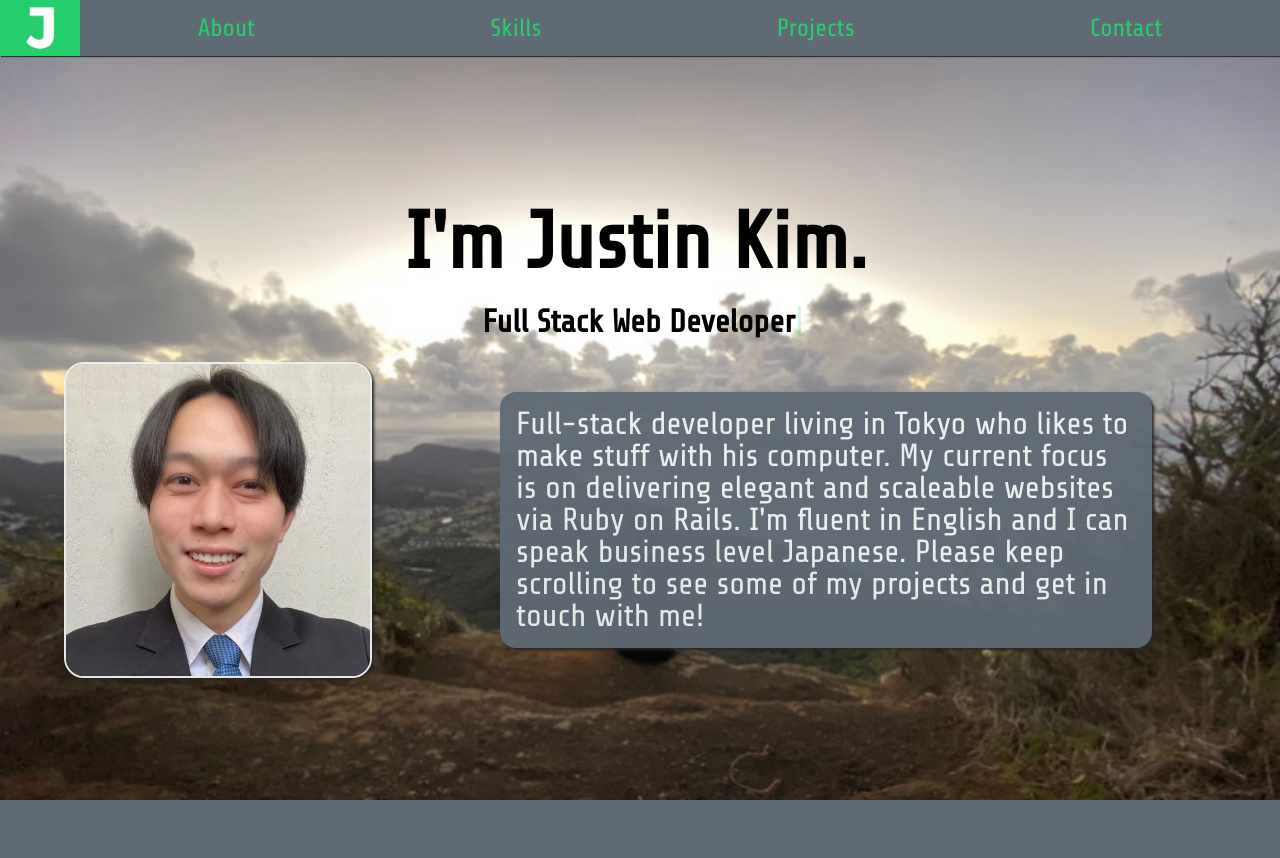
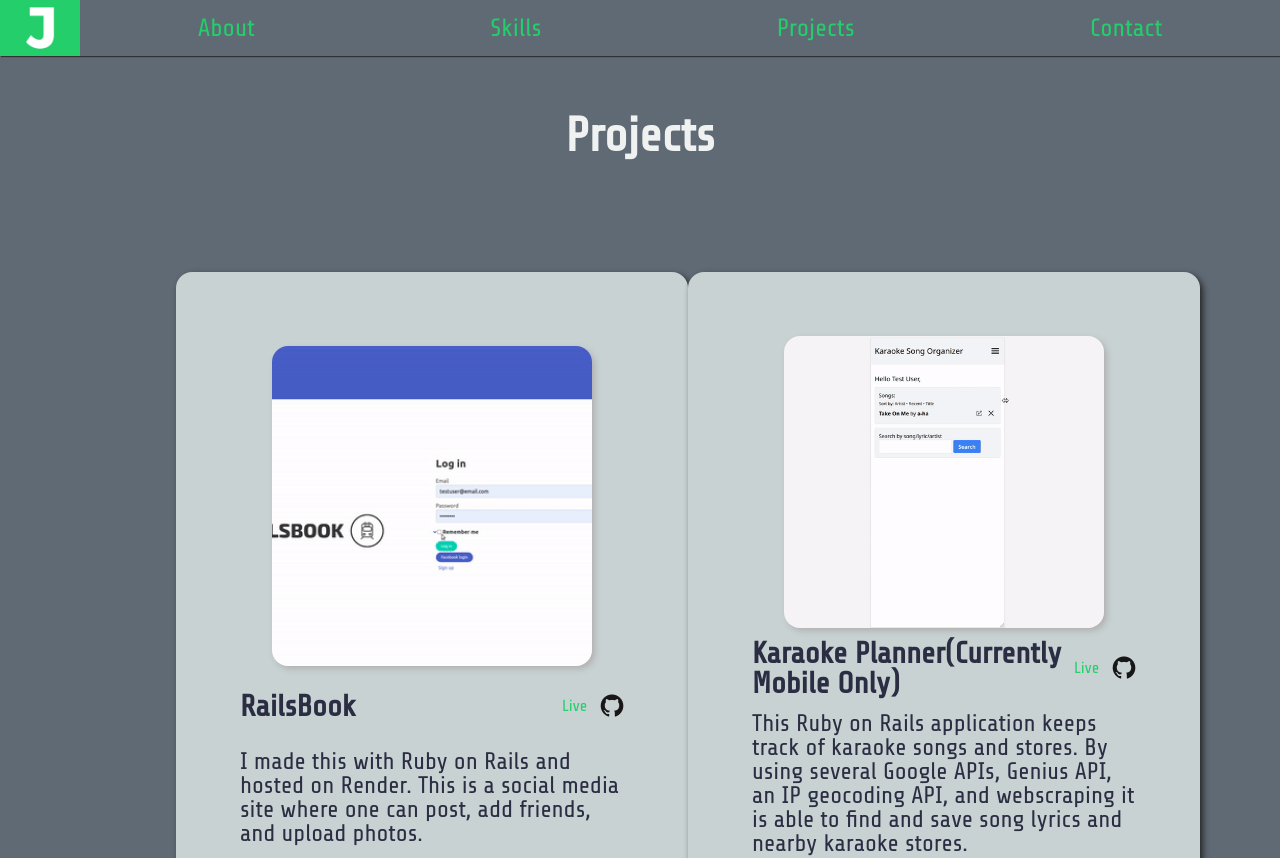
Before and after one commit to justinkim2015/react-portfolio-site, a React (Create React App) app: page /#/projects in a window 1280 px wide. Shown: the top 858 px of the page. Before the commit the page ends 800 px from the top, so only its background shows below. Built offline with nearby package versions, Linux system fonts and the light colour scheme.

Commit message:
Add basic transitions between pages

```diff
--- a/package.json
+++ b/package.json
@@ -6,6 +6,7 @@
     "@testing-library/jest-dom": "^5.16.5",
     "@testing-library/react": "^13.4.0",
     "@testing-library/user-event": "^13.5.0",
+    "framer-motion": "^8.2.4",
     "react": "^18.2.0",
     "react-dom": "^18.2.0",
     "react-router-dom": "^6.6.1",
--- a/src/App.js
+++ b/src/App.js
@@ -1,10 +1,17 @@
 import './intro/App.css';
-import './index.css';
-import Me from './intro/me.JPG'
+import './base-styles/index.css';
+import Me from './intro/me.JPG';
+import { motion } from 'framer-motion'
 
 function App() {
   return (
-    <section className="profile flex" id="profile-header">
+    <motion.section
+      className="profile flex" id="profile-header"
+
+      initial={{ opacity:0 }}
+      animate={{ opacity:1 }}
+      exit={{opacity: 0}}
+    >
       <div className="ani-container">
         <h2 className="typed-out">I'm Justin Kim.</h2>
       </div>
@@ -20,7 +27,7 @@ function App() {
           Please keep scrolling to see some of my projects and get in touch with me!
         </p>
       </div>
-    </section>
+    </motion.section>
   );
 }
 
--- a/src/RouteSwitch.js
+++ b/src/RouteSwitch.js
@@ -1,21 +1,13 @@
-import { BrowserRouter, Routes, Route } from "react-router-dom";
-import App from "./App";
+import { HashRouter } from "react-router-dom";
+import AnimatedRoutes from "./components/AnimatedRoutes";
 import Navbar from './navbar/Navbar'
-import Skills from './skills/Skills'
-import Projects from './projects/Projects'
-import Contact from './contact/Contact'
 
 const RouteSwitch = () => {
   return (
-    <BrowserRouter>
+    <HashRouter>
       <Navbar />
-      <Routes>
-        <Route path="/" element={<App />} />
-        <Route path="/skills" element={<Skills />} />
-        <Route path="/projects" element={<Projects />} />
-        <Route path="/contact" element={<Contact />} />
-      </Routes>
-    </BrowserRouter>
+      <AnimatedRoutes />
+    </HashRouter>
   );
 };
 
--- a/src/index.css
+++ b/src/base-styles/index.css
@@ -1,6 +1,6 @@
 @font-face {
   font-family: 'Share Tech';
-  src: url(./fonts/ShareTech-Regular.ttf);
+  src: url(../fonts/ShareTech-Regular.ttf);
 }
 
 html {
--- /dev/null
+++ b/src/components/AnimatedRoutes.js
@@ -0,0 +1,24 @@
+import App from "../App";
+import Skills from '../skills/Skills'
+import Projects from '../projects/Projects'
+import Contact from '../contact/Contact'
+import { Routes, Route, useLocation } from "react-router-dom";
+
+import { AnimatePresence } from 'framer-motion'
+
+const AnimatedRoutes = () => {
+  const location = useLocation();
+
+  return (
+    <AnimatePresence>
+      <Routes location={location} key={location.pathname}>
+        <Route path="/" element={<App />} />
+        <Route path="/skills" element={<Skills />} />
+        <Route path="/projects" element={<Projects />} />
+        <Route path="/contact" element={<Contact />} />
+      </Routes>
+    </AnimatePresence>
+  )
+}
+
+export default AnimatedRoutes
--- a/src/contact/Contact.js
+++ b/src/contact/Contact.js
@@ -1,8 +1,16 @@
 import './contact.css'
 import Resume from './Justin_Kim_Resume.pdf'
+import { motion } from 'framer-motion'
+
 const Contact = () => {
   return (
-    <section className="contact flex">
+    <motion.section
+      className="contact flex"
+
+      initial={{ opacity:0 }}
+      animate={{ opacity:1 }}
+      exit={{opacity: 0}}
+    >
       <div className="flex contact-info">
         <div className="contact-info-box">
           <h2 className="contact-header flex" id="contact-header">Contact me</h2>
@@ -21,7 +29,7 @@ const Contact = () => {
           </div>
         </div>
       </div>
-    </section>
+    </motion.section>
   )
 }
 
--- a/src/index.js
+++ b/src/index.js
@@ -1,8 +1,8 @@
 import React from 'react';
 import ReactDOM from 'react-dom/client';
-import './index.css';
-import './reset.css';
-import './animations.css';
+import './base-styles/index.css';
+import './base-styles/reset.css';
+import './base-styles/animations.css';
 import RouteSwitch from './RouteSwitch';
 
 const root = ReactDOM.createRoot(document.getElementById('root'));
--- a/src/intro/App.css
+++ b/src/intro/App.css
@@ -45,6 +45,7 @@
   font-size: 23px;
   margin: 2rem 3rem 2rem 3rem;
   border-radius: 1rem;
+  opacity: 85%;
 }
 
 /* Tablet */
--- a/src/projects/Projects.js
+++ b/src/projects/Projects.js
@@ -4,12 +4,18 @@ import Karaoke from './photos/newsong.gif'
 import RailsBook from './photos/login.gif'
 import Chess from './photos/rubychess.png'
 import Project from './Project'
+import { motion } from 'framer-motion'
 
 const Projects = () => {
   return (
-    <div>
+    <motion.section
+
+    initial={{ opacity:0 }}
+    animate={{ opacity:1 }}
+    exit={{opacity: 0}}
+    >
       <h2 className="project-header flex" id="projects-header">Projects</h2>
-      <section className="projects flex grid">
+      <div className="projects flex grid">
         <Project image={RailsBook}
                  alt = 'RailsBook Gif'
                  title='RailsBook'
@@ -39,8 +45,8 @@ const Projects = () => {
                  live='#'
                  git='https://github.com/justinkim2015/chess'
                  desc='This is a two-player chess game built in Ruby using OOP principles.'/>
-        </section>
-    </div>
+        </div>
+    </motion.section>
   )
 }
 
--- a/src/skills/Skills.js
+++ b/src/skills/Skills.js
@@ -1,4 +1,5 @@
 import './skills.css'
+import { motion } from 'framer-motion'
 
 const Skills = () => {
   let front = [
@@ -40,14 +41,20 @@ const Skills = () => {
     )
   }
   return (
-    <section className="skills flex" id="skills">
+    <motion.section
+      className="skills flex" id="skills"
+
+      initial={{ opacity:0 }}
+      animate={{ opacity:1 }}
+      exit={{opacity: 0}}
+    >
       <h2 className="skills-header flex">My Skills</h2>
       <div className="skills-box flex">
         {renderSkills('Front End Development', front)}
         {renderSkills('Back End Development', back)}
         {renderSkills('Development Tools', utility)}
       </div>
-    </section>
+    </motion.section>
   )
 }
 
```
Also changed, not shown: src/base-styles/animations.css (renamed from src/animations.css), src/base-styles/reset.css (renamed from src/reset.css), 1 other file (tests, documents, lock files or other folders).
